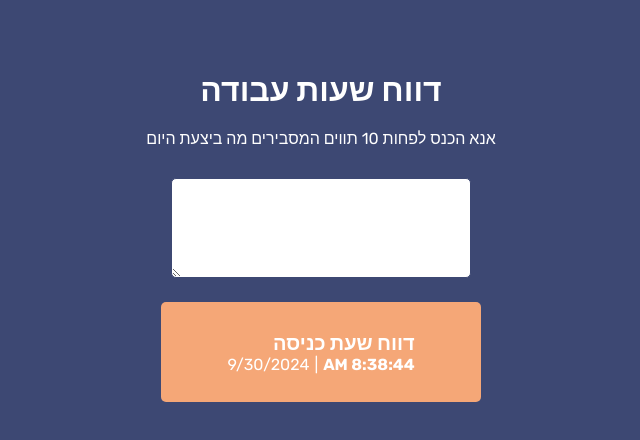
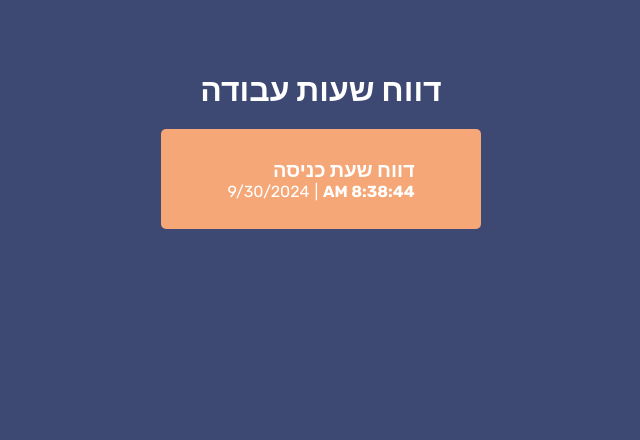
Before and after one commit to netanel-roth/front-get-lead, a React (Create React App) app: page /login in a window 1280 px wide. Both pictures are taken after a click on the button "המשך". Shown: the top 440 px of the page, without its empty margins (478-1118 px from the left). Built offline with nearby package versions, Linux system fonts and the light colour scheme.

Commit message:
fix show-input

```diff
--- a/src/update-attendance/UpdateAttendancePage.tsx
+++ b/src/update-attendance/UpdateAttendancePage.tsx
@@ -7,7 +7,7 @@ import { DataToSendType } from '../types/updateAttendanceTypes'
 const UpdateAttendancePage: React.FC = () => {
     const [currentTime, setCurrentTime] = useState<Date>(new Date());
     const [isClockRunning, setIsClockRunning] = useState<boolean>(false);
-    const [showInput, setShowInput] = useState<boolean>(true);
+    const [showInput, setShowInput] = useState<boolean>(false);
     const [startTime, setStartTime] = useState<Date | null>(null);
     const [userInput, setUserInput] = useState<string>('');
     const [inputError, setInputError] = useState<boolean>(false);
```
Also changed, not shown: 1 other file (tests, documents, lock files or other folders).
